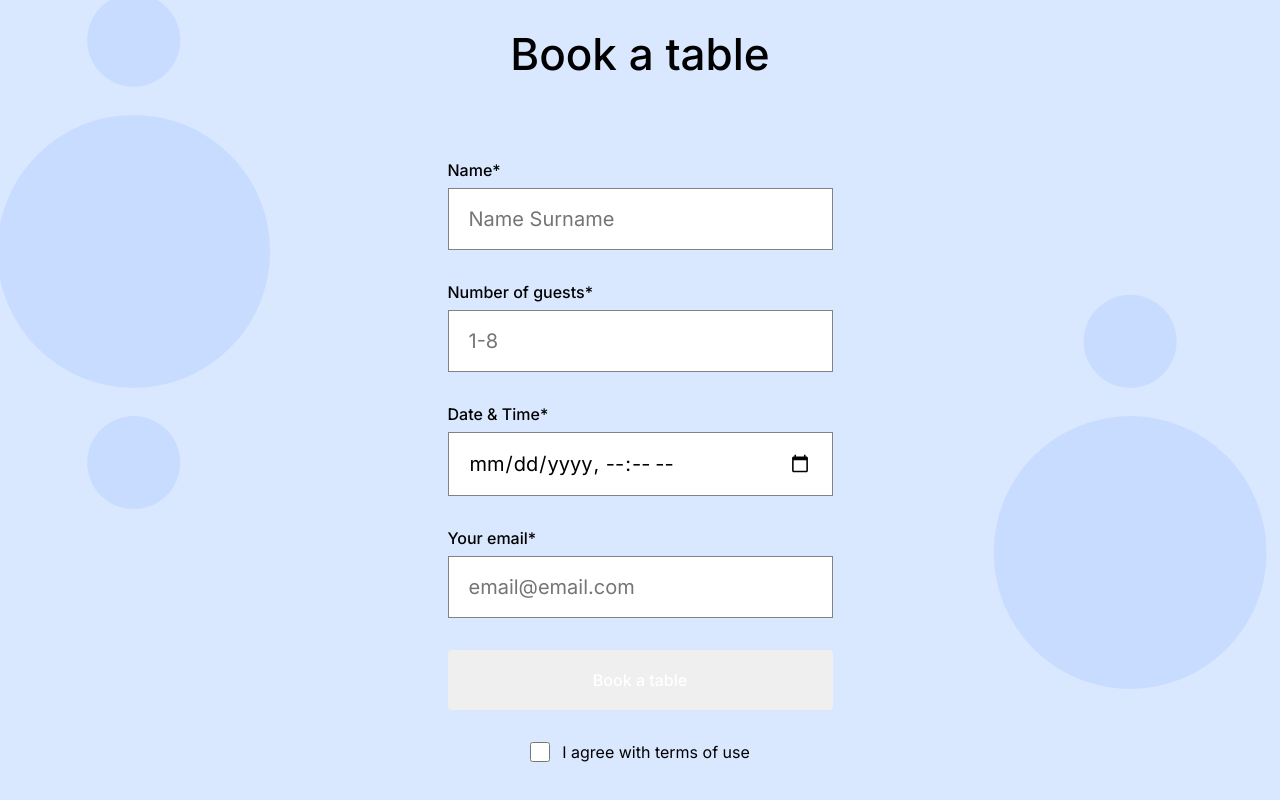
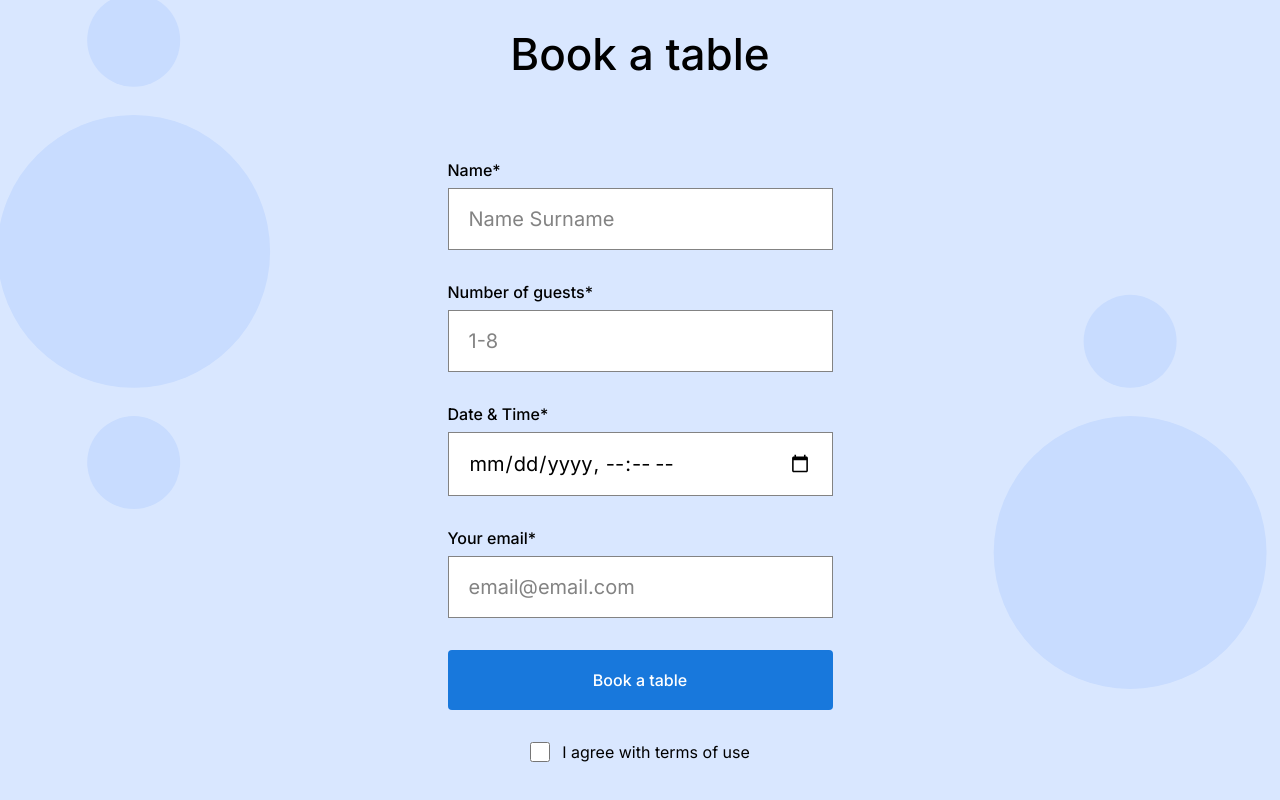
Before and after one commit to fauxfox117/se_project_coffeeshop, a plain HTML site: page index.html in a window 1280 px wide. Shown: the part 1820-2620 px from the top of the page. Drawn offline with Linux system fonts and the light colour scheme.

Commit message:
form final push

```diff
--- a/pages/index.css
+++ b/pages/index.css
@@ -221,6 +221,12 @@ iframe {
   font-weight: 500;
   font-size: 16px;
   line-height: 20px;
+  background-color: #1878dc;
+}
+
+.form__button:hover {
+  background-color: #3f96f3;
+  transition: 0.4s;
 }
 
 .form__checkbox {
@@ -234,3 +240,7 @@ iframe {
   gap: 12px;
   justify-content: center;
 }
+
+::placeholder {
+  color: #838383;
+}
```
Also changed, not shown: images/check.svg (deleted).
